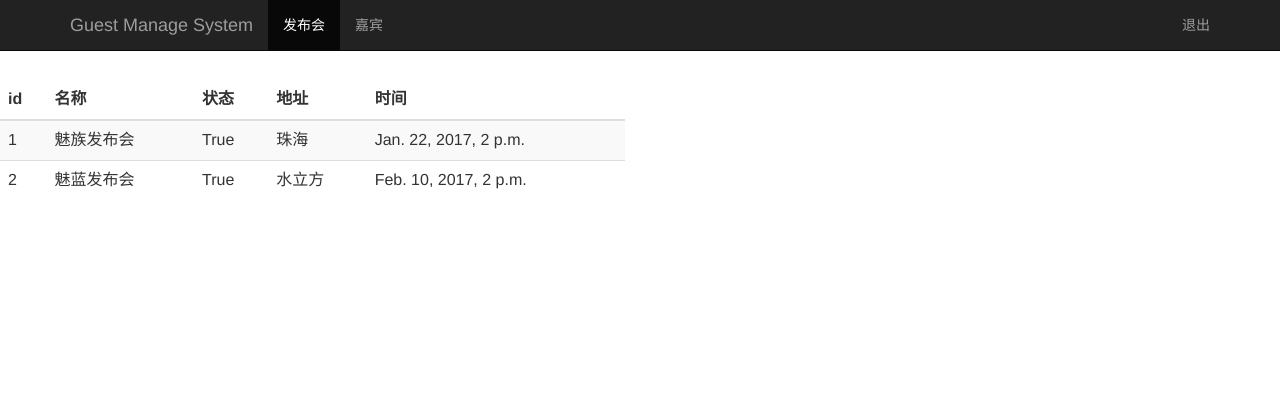
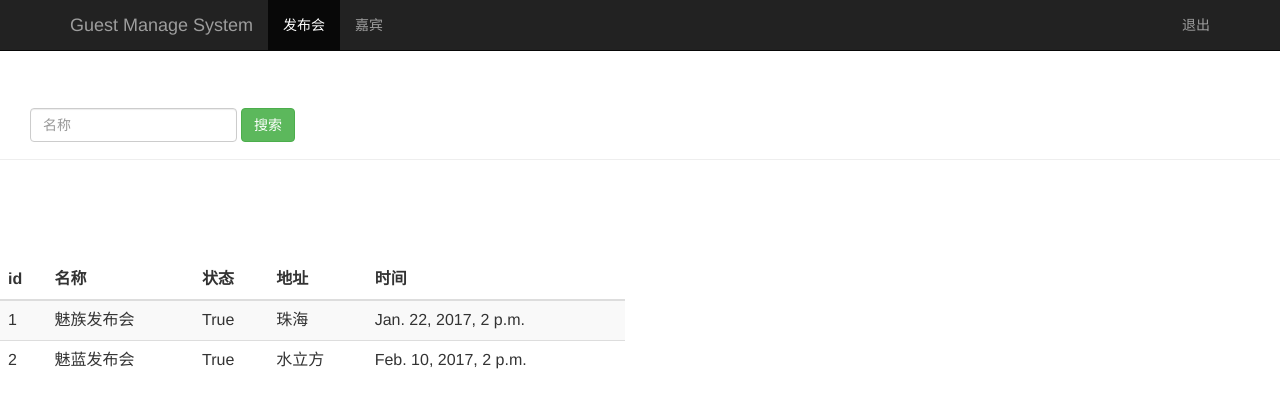
Before and after one commit to wei910726/bp, a Django app: page /event_manage/ in a window 1280 px wide. Shown: the top 408 px of the page. Run offline with Django 3.2, Linux system fonts and the light colour scheme; a user stored in the database is signed in; data comes from the database, SQL or seed files in the repository; both versions use the stored data as it was after the commit; some libraries are stand-ins or nearby versions.

Commit message:
add search function

```diff
--- a/poll/templates/event.html
+++ b/poll/templates/event.html
@@ -24,6 +24,17 @@
         </div>
     </div>
 </nav>
+<!--搜索表单-->
+<div class="page-header" style="padding-top: 60px;">
+    <div id="navbar2" class="navbar-collapse collapse">
+        <form class="navbar-form" method="get" action="/search_name/">
+            <div class="form-group">
+                <input name="name" type="text" placeholder="名称" class="form-control">
+            </div>
+            <button type="submit" class="btn btn-success">搜索</button>
+            </form>
+    </div>
+</div>
 <!-- 发布会列表 -->
 <div class="row" style="padding-top: 80px;">
     <div class="col-md-6">
--- a/poll/views.py
+++ b/poll/views.py
@@ -1,31 +1,45 @@
 from django.shortcuts import render
-from django.http import HttpResponse,HttpResponseRedirect
+from django.http import HttpResponse, HttpResponseRedirect
 from django.contrib import auth
 from django.contrib.auth.decorators import login_required
 from poll.models import Event
+
+
 # Create your views here.
 def index(request):
-    return render(request,'index.html')
+    return render(request, 'index.html')
+
 
 def login_action(request):
     if request.method == "POST":
-       username = request.POST.get('username','')
-       password = request.POST.get('password','')
-       user = auth.authenticate(username=username,password=password)
-       if user is not None:
-          auth.login(request, user)
-          response = HttpResponseRedirect('/event_manage/')
-          #response.set_cookie('user',username,3600)
-          request.session['user'] = username
-          return response
-       else:
-          return render(request,'index.html',{'error':'username or password error!'})
+        username = request.POST.get('username', '')
+        password = request.POST.get('password', '')
+        user = auth.authenticate(username=username, password=password)
+        if user is not None:
+            auth.login(request, user)
+            response = HttpResponseRedirect('/event_manage/')
+            # response.set_cookie('user',username,3600)
+            request.session['user'] = username
+            return response
+        else:
+            return render(request, 'index.html', {'error': 'username or password error!'})
+
 
 @login_required
 def event_manage(request):
     event_list = Event.objects.all()
-    username = request.session.get('user','')
-    return render(request,'event.html',{'user':username,'events':event_list})
+    username = request.session.get('user', '')
+    return render(request, 'event.html', {'user': username, 'events': event_list})
+
+
+@login_required
+def search_name(request):
+    username = request.session.get('user', '')
+    search_name = request.GET.get('name', '')
+    event_list = Event.objects.filter(name__contains=search_name)
+    return render(request, 'event.html', {'user': 'username', 'events': event_list})
+
+
 @login_required
 def logout(request):
-    return render(request,'index.html',{'logout':'退出成功！'})
+    return render(request, 'index.html', {'logout': '退出成功！'})
--- a/polls/urls.py
+++ b/polls/urls.py
@@ -16,11 +16,13 @@
 from django.conf.urls import url
 from django.contrib import admin
 from poll import views
+
 urlpatterns = [
     url(r'^admin/', admin.site.urls),
-	url(r'^index/',views.index),
-	url(r'^login_action/$',views.login_action),
-    url(r'^event_manage/$',views.event_manage),
-    url(r'^accounts/login/$',views.index),
-    url(r'^logout/$',views.logout),
+    url(r'^index/', views.index),
+    url(r'^login_action/$', views.login_action),
+    url(r'^event_manage/$', views.event_manage),
+    url(r'^accounts/login/$', views.index),
+    url(r'^search_name/$', views.search_name),
+    url(r'^logout/$', views.logout),
 ]
```
Also changed, not shown: poll/admin.py (+7 -9 lines), db.sqlite3.
